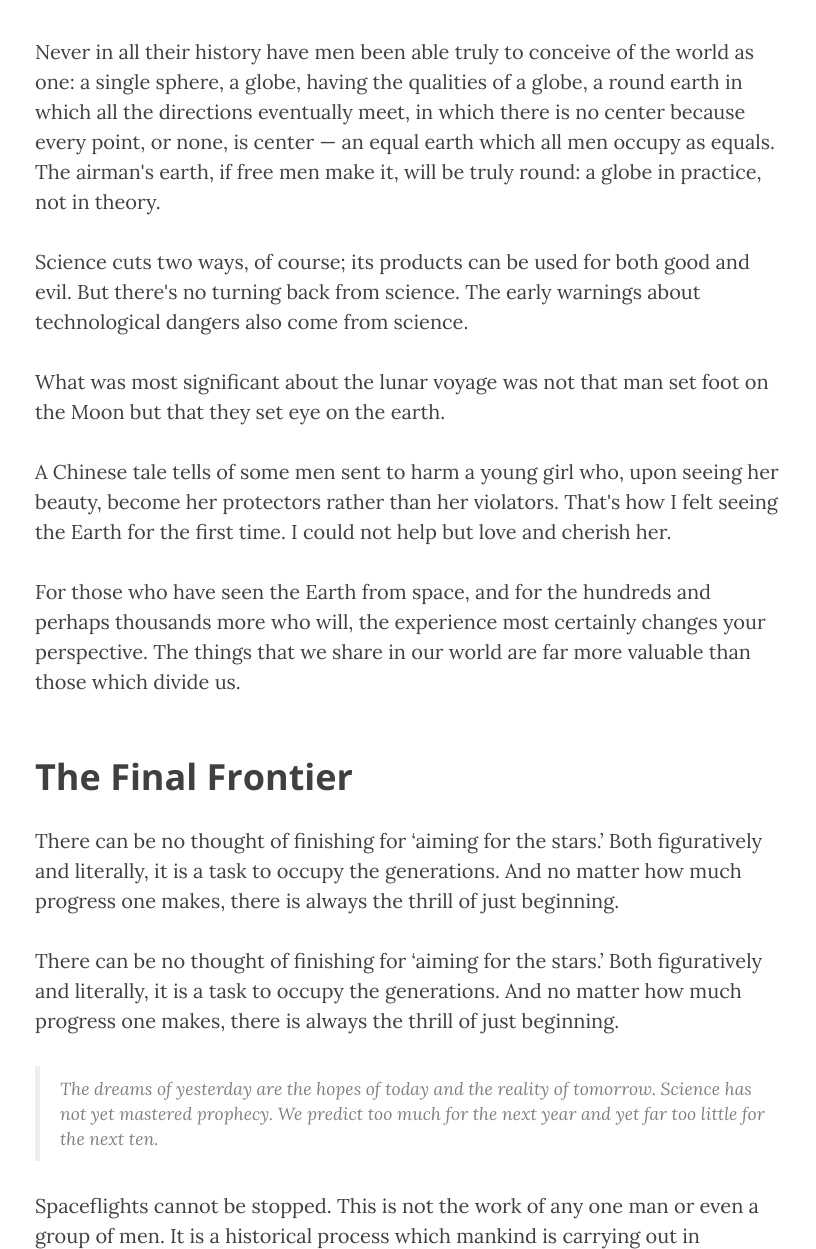
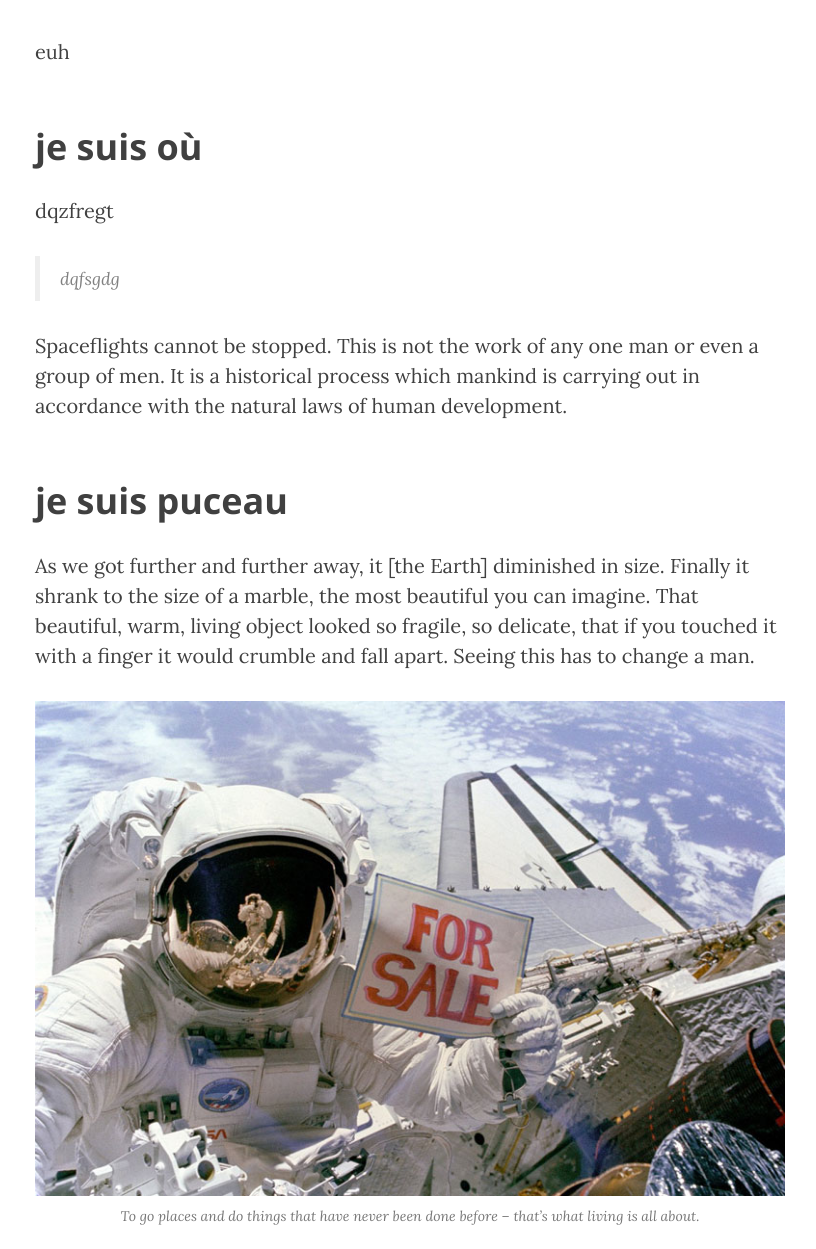
Before and after one commit to Roiib/Roiib.github.io, a plain HTML site: page post.html in a window 1280 px wide. Shown: the part 640-1889 px from the top of the page, without its empty margins (230-1046 px from the left). Drawn offline with nearby package versions, Linux system fonts and the light colour scheme.

Commit message:
test changement

```diff
--- a/post.html
+++ b/post.html
@@ -90,27 +90,17 @@
         <div class="container">
             <div class="row">
                 <div class="col-lg-8 col-lg-offset-2 col-md-10 col-md-offset-1">
-                    <p>Never in all their history have men been able truly to conceive of the world as one: a single sphere, a globe, having the qualities of a globe, a round earth in which all the directions eventually meet, in which there is no center because every point, or none, is center — an equal earth which all men occupy as equals. The airman's earth, if free men make it, will be truly round: a globe in practice, not in theory.</p>
+                    <p>euh </p>
 
-                    <p>Science cuts two ways, of course; its products can be used for both good and evil. But there's no turning back from science. The early warnings about technological dangers also come from science.</p>
+                    <h2 class="section-heading">je suis où</h2>
+                    <p>dqzfregt</p>
 
-                    <p>What was most significant about the lunar voyage was not that man set foot on the Moon but that they set eye on the earth.</p>
 
-                    <p>A Chinese tale tells of some men sent to harm a young girl who, upon seeing her beauty, become her protectors rather than her violators. That's how I felt seeing the Earth for the first time. I could not help but love and cherish her.</p>
-
-                    <p>For those who have seen the Earth from space, and for the hundreds and perhaps thousands more who will, the experience most certainly changes your perspective. The things that we share in our world are far more valuable than those which divide us.</p>
-
-                    <h2 class="section-heading">The Final Frontier</h2>
-
-                    <p>There can be no thought of finishing for ‘aiming for the stars.’ Both figuratively and literally, it is a task to occupy the generations. And no matter how much progress one makes, there is always the thrill of just beginning.</p>
-
-                    <p>There can be no thought of finishing for ‘aiming for the stars.’ Both figuratively and literally, it is a task to occupy the generations. And no matter how much progress one makes, there is always the thrill of just beginning.</p>
-
-                    <blockquote>The dreams of yesterday are the hopes of today and the reality of tomorrow. Science has not yet mastered prophecy. We predict too much for the next year and yet far too little for the next ten.</blockquote>
+                    <blockquote>dqfsgdg</blockquote>
 
                     <p>Spaceflights cannot be stopped. This is not the work of any one man or even a group of men. It is a historical process which mankind is carrying out in accordance with the natural laws of human development.</p>
 
-                    <h2 class="section-heading">Reaching for the Stars</h2>
+                    <h2 class="section-heading">je suis puceau</h2>
 
                     <p>As we got further and further away, it [the Earth] diminished in size. Finally it shrank to the size of a marble, the most beautiful you can imagine. That beautiful, warm, living object looked so fragile, so delicate, that if you touched it with a finger it would crumble and fall apart. Seeing this has to change a man.</p>
 
@@ -162,7 +152,7 @@
                             </a>
                         </li>
                     </ul>
-                    <p class="copyright text-muted">Copyright &copy; Your Website 2014</p>
+                    <p class="copyright text-muted">jsp</p>
                 </div>
             </div>
         </div>
```
Also changed, not shown: index.html (+4 -4 lines).
